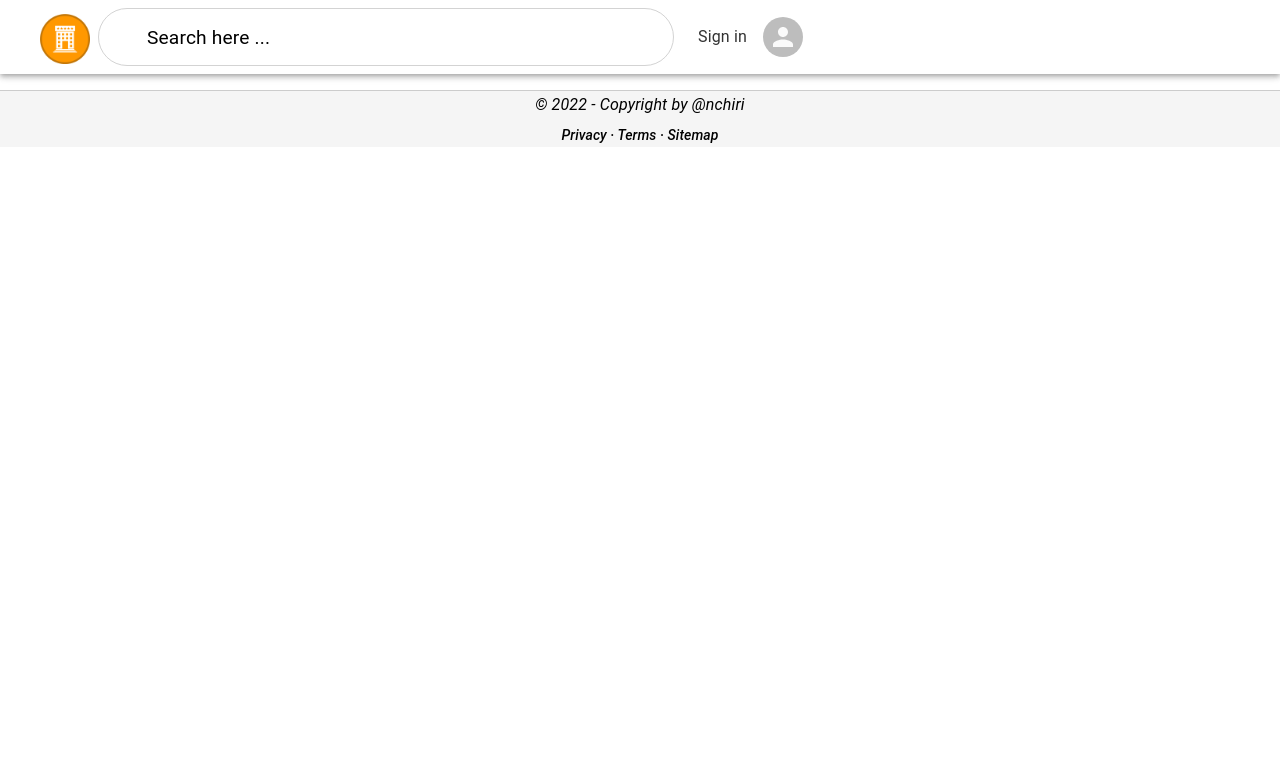
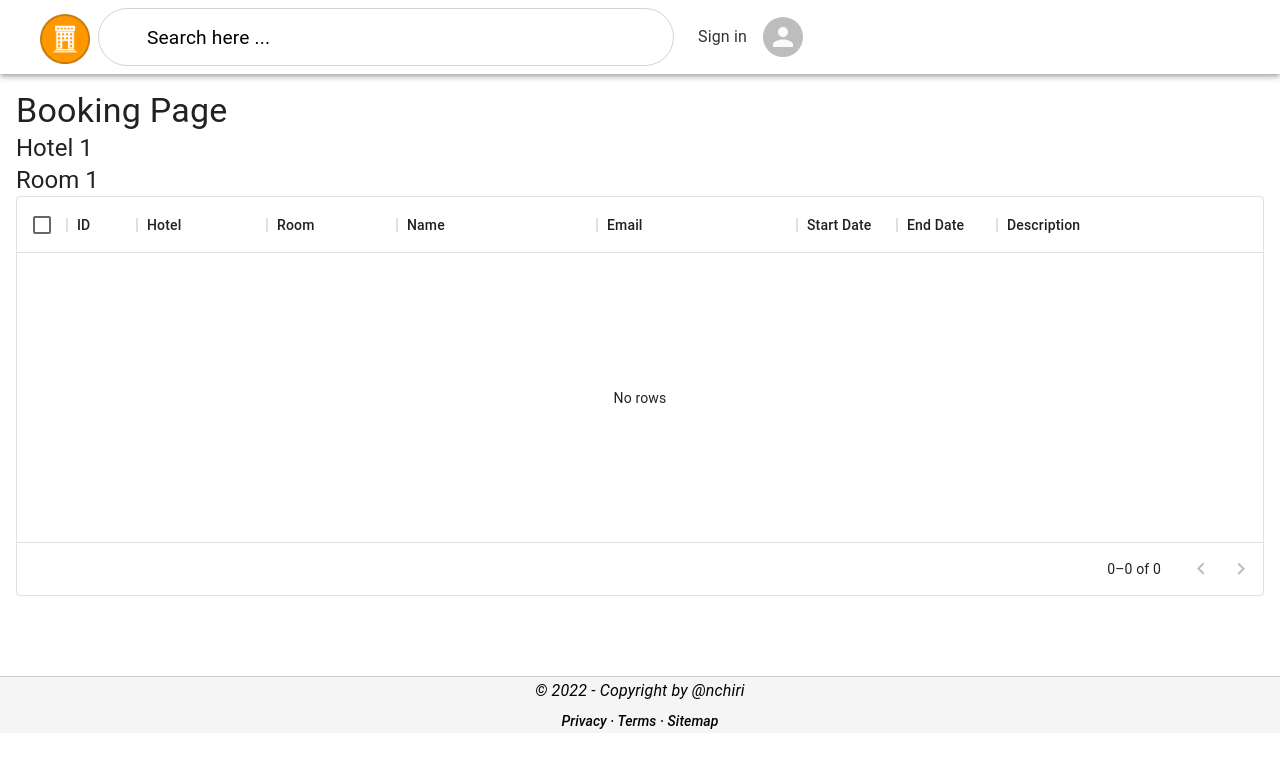
Before and after one commit to nicochirichella/booking-room-api, a React (Create React App) app: page /booking/hotel/1/room/1 in a window 1280 px wide. Shown: the top 768 px of the page. Built offline with nearby package versions, Linux system fonts and the light colour scheme.

Commit message:
bookingTable page

```diff
--- a/package.json
+++ b/package.json
@@ -3,8 +3,12 @@
   "version": "0.1.0",
   "private": true,
   "dependencies": {
+    "@emotion/react": "^11.10.4",
+    "@emotion/styled": "^11.10.4",
     "@material-ui/core": "^4.12.4",
     "@material-ui/icons": "^4.11.3",
+    "@mui/material": "^5.10.10",
+    "@mui/x-data-grid": "^5.17.8",
     "@reduxjs/toolkit": "^1.8.6",
     "@testing-library/jest-dom": "^5.16.5",
     "@testing-library/react": "^13.4.0",
--- a/src/App.tsx
+++ b/src/App.tsx
@@ -1,8 +1,9 @@
 import React from 'react';
-import { Home } from './components/Home';
-import { SearchPage } from './components/SearchPage';
-import { HotelPage } from './components/HotelPage';
-import { RoomPage } from './components/RoomPage';
+import { Home } from './components/pages/Home';
+import { SearchPage } from './components/pages/SearchPage';
+import { HotelPage } from './components/pages/HotelPage';
+import { RoomPage } from './components/pages/RoomPage';
+import { BookingGrid } from './components/BookingGrid';
 
 import { BrowserRouter as Router, Route, Routes } from 'react-router-dom';
 import { Header } from './components/Header';
@@ -18,6 +19,8 @@ function App() {
           <Route path="/search" element={<SearchPage />} />
           <Route path="/hotel/:hotelId" element={<HotelPage />} />
           <Route path="/hotel/:hotelId/room/:roomId" element={<RoomPage />} />
+          <Route path="/booking/hotel/:hotelId" element={<BookingGrid />} />
+          <Route path="/booking/hotel/:hotelId/room/:roomId" element={<BookingGrid />} />
         </Routes>
         <Footer />
       </Router>
--- a/src/components/BookingForm.tsx
+++ b/src/components/BookingForm.tsx
@@ -29,8 +29,8 @@ export const BookingForm = (props: {
             name,
             email,
             phone,
-            startDate: startDate.toDateString(),
-            endDate: endDate.toDateString(),
+            startDate: startDate.toLocaleDateString(),
+            endDate: endDate.toLocaleDateString(),
             description,
             roomId: Number(roomId),
             hotelId: Number(hotelId),
@@ -61,7 +61,7 @@ export const BookingForm = (props: {
                     </div>
                     <div className={classes.input}>
                         <Typography variant='h6' color='textPrimary'>Description</Typography>
-                        <TextField multiline rows={4} onChange={(e)=> setPhone(e.target.value)}/>
+                        <TextField multiline rows={4} onChange={(e)=> setDescription(e.target.value)}/>
                     </div>
                     <DatePicker2
                         blockedDates={props.blockedDates}
--- /dev/null
+++ b/src/components/BookingGrid.tsx
@@ -0,0 +1,102 @@
+import React from 'react';
+import { makeStyles, Typography } from '@material-ui/core';
+import { DataGrid, GridColDef } from '@mui/x-data-grid';
+import { useParams } from 'react-router-dom';
+import hotels, { rooms } from '../InitialData';
+import { BookingInterface } from './Booking';
+
+export const BookingGrid = () => {
+    const classes = useStyle();
+    const { roomId, hotelId } = useParams();
+    const hotel = hotels.find((item) => item.id === Number(hotelId));
+    const room = rooms.find((item) => item.id === Number(roomId));
+
+    let bookings = localStorage.getItem('bookings') ? JSON.parse(localStorage.getItem('bookings') || '') : [];
+
+    if (roomId) {
+        bookings = bookings.filter((booking: BookingInterface) => booking.roomId === Number(roomId));
+    } else {
+        bookings = bookings.filter((booking: BookingInterface) => booking.hotelId === Number(hotelId));
+    }
+
+    const columns: GridColDef[] = [
+        { field: 'id', headerName: 'ID', width: 70 },
+        { field: 'hotelName', headerName: 'Hotel', width: 130 },
+        { field: 'roomTitle', headerName: 'Room', width: 130 },
+        { field: 'name', headerName: 'Name', width: 200 },
+        { field: 'email', headerName: 'Email', width: 200 },
+        { field: 'startDate', headerName: 'Start Date', width: 100 },
+        { field: 'endDate', headerName: 'End Date', width: 100 },
+        { field: 'roomDescription', headerName: 'Description', width: 300 },
+        { field: 'roomGuests', headerName: 'Guests', width: 70 },
+        { field: 'roomPrice', headerName: 'Price', width: 70 },
+        { field: 'currency', headerName: 'Currency', width: 70 },
+        { field: 'method', headerName: 'Method', width: 130 },
+    ];
+
+    const rows = bookings.map((booking: BookingInterface) => {
+        const hotel = hotels.find((item) => item.id === booking.hotelId);
+        const room = rooms.find((item) => item.id === booking.roomId);
+        return {
+            id: booking.id,
+            hotelName: hotel?.title,
+            roomTitle: room?.title,
+            name: booking.name,
+            email: booking.email,
+            startDate: booking.startDate,
+            endDate: booking.endDate,
+            roomDescription: booking.description,
+            roomGuests: booking.guests,
+            roomPrice: booking.price,
+            currency: booking.currency,
+            method: booking.paymentMethod,
+        }
+    });
+
+    return (
+        <>
+            <div className={ classes.root}>
+                <Typography variant='h4' color='textPrimary'>Booking Page</Typography>
+                <Typography variant='h5' color='textPrimary'> {hotel?.title}</Typography>
+                {
+                    room && <Typography variant='h5' color='textPrimary'>{room.title}</Typography>
+                }
+                <div style={{ height: 400, width: '100%' }}>
+                    <DataGrid rows={rows} columns={columns} pageSize={5} checkboxSelection />
+                </div>
+            </div>
+        </>
+    );
+};
+
+const useStyle = makeStyles((theme) => ({
+    root: {
+        display: 'flex',
+        flexDirection: 'column',
+        margin: theme.spacing(2),
+        marginBottom: theme.spacing(10),
+    },
+    dates: {
+        display: 'flex',
+        flexDirection: 'column',
+        '& button': {
+            border: '1px solid #ccc',
+            backgroundColor: '#fff',
+            color: 'rgba(255, 103, 31, 0.4)',
+            padding: theme.spacing(1),
+            borderRadius: theme.spacing(1),
+            margin: theme.spacing(1),
+            '&:hover': {
+                backgroundColor: '#fff',
+                color: 'rgba(255, 103, 31, 0.8)',
+            },
+        },
+    },
+    table: {
+        minWidth: 650,
+        backgroundColor: 'rgba(255, 103, 31, 0.8)',
+        fontSize: '1.2rem',
+        border: '1px solid #ccc',
+        borderRadius: theme.spacing(1),
+    },
+}));
--- a/src/components/HotelPage.tsx
+++ b/src/components/pages/HotelPage.tsx
@@ -1,8 +1,6 @@
-// create HotelPage component
-
-import { makeStyles, Grid} from '@material-ui/core';
-import { RoomCard } from './RoomCard';
-import hotels, { rooms } from '../InitialData';
+import { makeStyles, Grid, Button} from '@material-ui/core';
+import { RoomCard } from '../RoomCard';
+import hotels, { rooms } from '../../InitialData';
 import { Link, useParams } from 'react-router-dom';
 
 export const HotelPage = () => {
@@ -32,6 +30,9 @@ export const HotelPage = () => {
                             ))
                         }
                 </Grid>
+                <Link to={`/booking/hotel/${hotelId}`}>
+                    <Button variant='contained' color='primary'> Show Bookings </Button>
+                </Link>
             </div>
         </>
     );
--- a/src/components/RoomPage.tsx
+++ b/src/components/pages/RoomPage.tsx
@@ -1,12 +1,9 @@
-// create Room Page Component
-// Showing room title, room description and room image
-
 import { useState } from 'react';
 import { makeStyles, Typography, Button } from '@material-ui/core';
-import { useParams } from 'react-router-dom';
-import { rooms } from '../InitialData';
-import { BookingForm } from './BookingForm';
-import { BookingInterface } from './Booking';
+import { useParams, Link } from 'react-router-dom';
+import { rooms } from '../../InitialData';
+import { BookingForm } from '../BookingForm';
+import { BookingInterface } from '../Booking';
 
 export const RoomPage = () => {
     const classes = useStyle();
@@ -33,6 +30,9 @@ export const RoomPage = () => {
                     <Typography variant='h5' color='textPrimary'>{room?.description}</Typography>
                 </div>
                 <div className={classes.button}>
+                    <Link to={`/booking/hotel/${hotelId}/room/${roomId}`}>
+                        <Button variant='contained' color='primary'> Show Bookings </Button>
+                    </Link>
                     <Button variant='contained' color='primary' onClick={() => setNewBooking(true)}>New Booking</Button>
                 </div>
                 {
@@ -76,8 +76,13 @@ const useStyle = makeStyles((theme) => ({
         objectFit: 'cover',
     },
     button: {
-        height: '50px',
-        width: '200px',
+        display: 'flex',
+        flexDirection: 'row',
         marginTop: theme.spacing(2),
+        "& button": {
+            height: '50px',
+            width: '200px',
+            margin: theme.spacing(2),
+        },
     }
 }));
--- a/src/components/SearchPage.tsx
+++ b/src/components/pages/SearchPage.tsx
@@ -1,5 +1,3 @@
-// create search page component
-
 import { makeStyles, Typography } from '@material-ui/core';
 
 export const SearchPage = () => {
```
Also changed, not shown: src/components/pages/Home.tsx (renamed from src/components/Home.tsx, +4 -6 lines), 1 other file (tests, documents, lock files or other folders).
